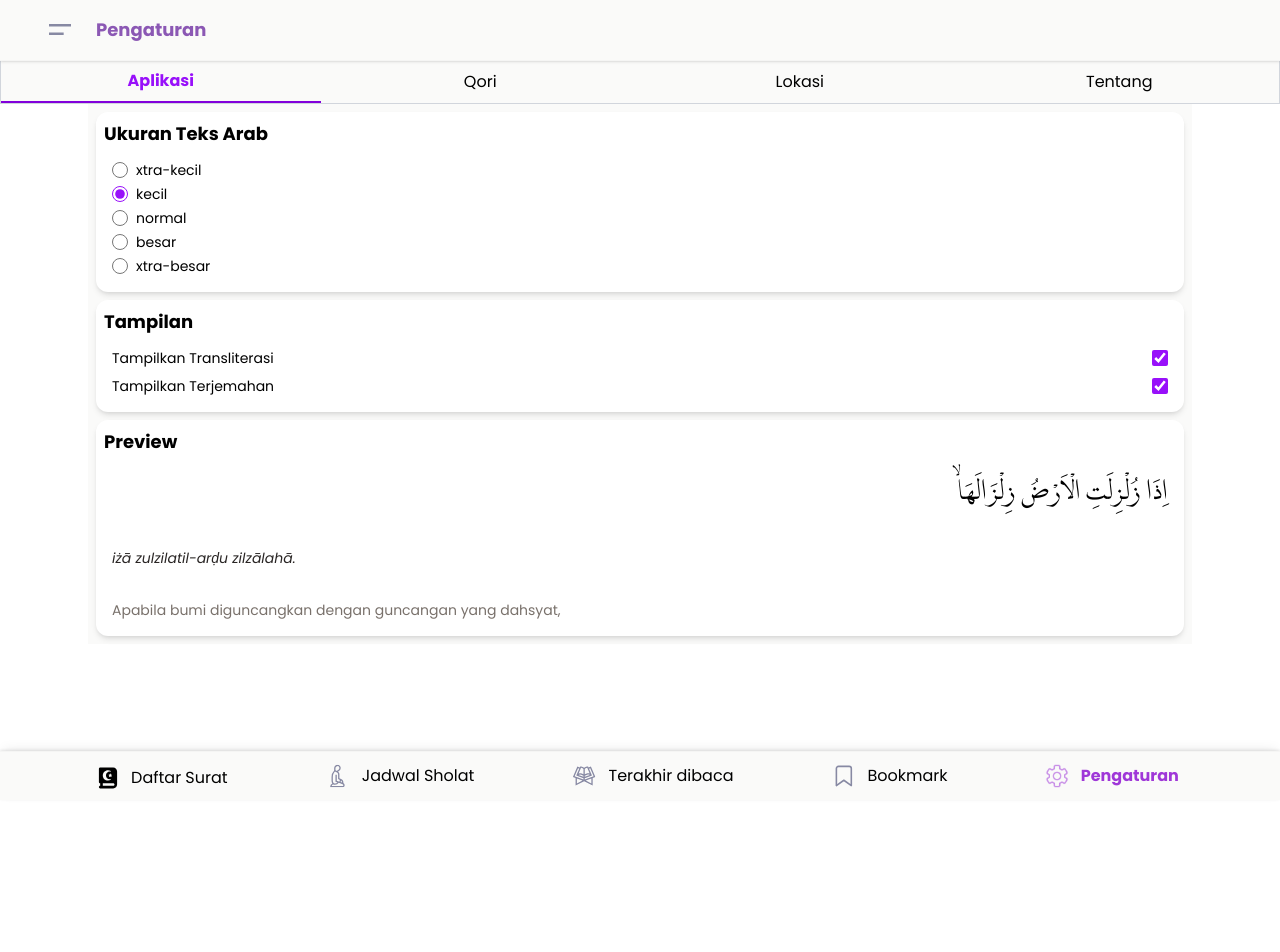
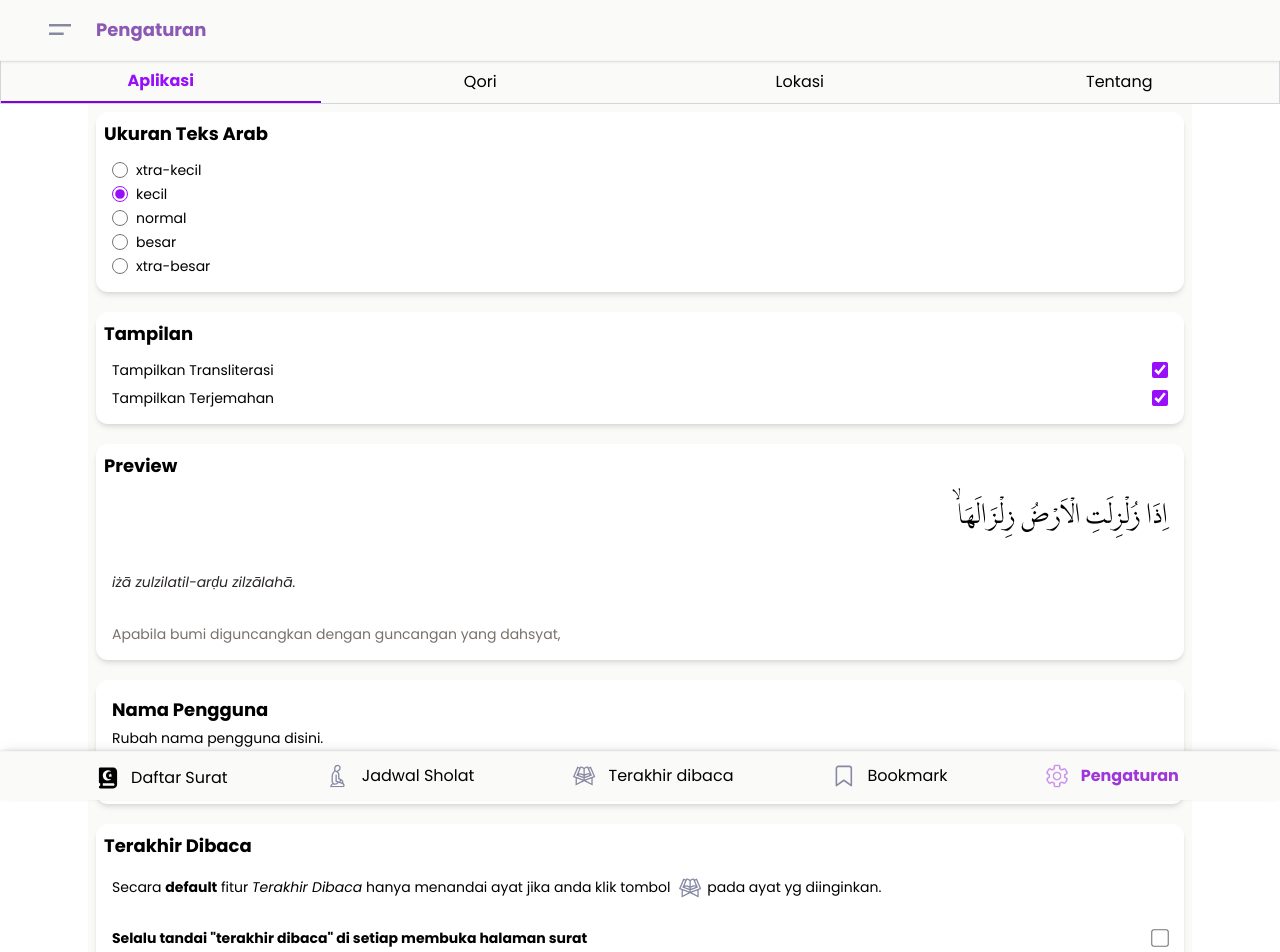
Before and after one commit to taufiq33/quran-frontend, a React (Vite) app: page /settings in a window 1280 px wide. Shown: the top 952 px of the page. Before the commit the page ends 800 px from the top, so only its background shows below. Built offline with nearby package versions, Linux system fonts and the light colour scheme; no server answers.

Commit message:
feat(settings): add username Setting and autoLasRead Feature

```diff
--- a/src/App.jsx
+++ b/src/App.jsx
@@ -76,6 +76,7 @@ function App() {
         },
         qori: "05",
         lokasi: "1425",
+        autoLastReadOnVisitedSurah: false,
       })
     );
   }
--- a/src/components/SettingTampilan.jsx
+++ b/src/components/SettingTampilan.jsx
@@ -1,6 +1,9 @@
-import { useContext } from "react";
+import { useContext, useRef } from "react";
 import { ARABIC_FONT_SIZE } from "../constant/ARABIC_FONT_SIZE";
 import Ayah from "./Ayah";
+import Notification from "./Modal/Notification";
+import QuranMenuIcon from "../assets/quran-menu-icon.svg";
+
 import { appContext } from "../context/app-context";
 
 const sampleAyah = {
@@ -18,10 +21,26 @@ const sampleAyah = {
 };
 
 export default function SettingTampilan() {
-  const { settings, handleSaveSettings } = useContext(appContext);
+  const { settings, handleSaveSettings, userNameApp, saveUsername, showModal } =
+    useContext(appContext);
+
+  const usernameRef = useRef();
+
+  function handleSaveUsername() {
+    const newUserName = usernameRef.current.value;
+    if (!newUserName) return;
+    saveUsername(newUserName);
+    showModal(
+      <Notification
+        title="Username tersimpan!"
+        message="Perubahan username berhasil disimpan."
+      />,
+      true
+    );
+  }
 
   return (
-    <div className="poppins-regular ">
+    <div className="poppins-regular flex flex-col gap-1 ">
       <div className="section-tampilan bg-white p-2 border-transparent shadow-md m-2 rounded-xl">
         <h2 className="text-lg font-bold mb-1">Ukuran Teks Arab</h2>
         <div className="section-body p-2 flex flex-col gap-1">
@@ -103,6 +122,65 @@ export default function SettingTampilan() {
           <Ayah {...settings.interfaceSetting} ayah={sampleAyah} />
         </div>
       </div>
+
+      <div className="section-tampilan bg-white p-4 border-transparent shadow-md m-2 rounded-xl">
+        <h2 className="text-lg font-bold mb-1">Nama Pengguna</h2>
+        <p className="text-sm mb-1">Rubah nama pengguna disini.</p>
+        <div className="section-body flex gap-2 text-sm">
+          <input
+            className="border-1 border-stone-600 rounded-md p-1 w-3/4 sm:w-2/5"
+            type="text"
+            placeholder="Nama Pengguna"
+            defaultValue={userNameApp}
+            ref={usernameRef}
+          />
+          <button
+            onClick={handleSaveUsername}
+            className="p-2 w-1/4 sm:w-auto bg-purple-700 text-white text-sm rounded-md shadow-md"
+          >
+            Simpan
+          </button>
+        </div>
+      </div>
+
+      <div className="section-tampilan bg-white p-2 border-transparent shadow-md m-2 rounded-xl">
+        <h2 className="text-lg font-bold mb-1">Terakhir Dibaca</h2>
+        <div className="section-body flex flex-col gap-2 p-2">
+          <div>
+            <p className="text-sm">
+              Secara <b>default</b> fitur <i>Terakhir Dibaca</i> hanya menandai
+              ayat jika anda klik tombol{" "}
+              <span className="inline">
+                <img className="inline scale-80" src={QuranMenuIcon} alt="" />
+              </span>
+              pada ayat yg diinginkan.
+            </p>
+          </div>
+          <div className="flex justify-between items-center font-bold mt-4 text-sm">
+            <label htmlFor="transliterasi">
+              Selalu tandai "terakhir dibaca" di setiap membuka halaman surat
+            </label>
+            <input
+              id="transliterasi"
+              type="checkbox"
+              className="cursor-pointer w-4 h-4 accent-purple-600 scale-110"
+              onChange={(e) =>
+                handleSaveSettings({
+                  ...settings,
+                  autoLastReadOnVisitedSurah: e.target.checked,
+                })
+              }
+              defaultChecked={settings.autoLastReadOnVisitedSurah}
+            />
+          </div>
+          <div className="rounded-md shadow-md p-1 pl-4 bg-stone-100 mt-4">
+            <p className="italic text-sm">
+              Jika diaktifkan, maka setiap kali anda membuka halaman surat
+              tertentu, sistem akan mencatatnya sebagai 'terakhir dibaca'
+            </p>
+          </div>
+        </div>
+      </div>
     </div>
   );
 }
--- a/src/context/app-context.js
+++ b/src/context/app-context.js
@@ -18,4 +18,6 @@ export const appContext = createContext({
   deleteCollectionAndSyncBookmark: () => {},
   settings: {},
   handleSaveSettings: () => {},
+  saveUsername: () => {},
+  userNameApp: "",
 });
--- a/src/pages/ListSurahPage.jsx
+++ b/src/pages/ListSurahPage.jsx
@@ -9,7 +9,6 @@ import SurahItem from "../components/SurahItem";
 
 import { getLastReadSurah, getUsername } from "../helper/local-storage-helper";
 import LoadingIndicator from "../components/LoadingIndicator";
-import { setUsername } from "../helper/local-storage-helper";
 import Header from "../components/Header";
 import Form from "../components/Modal/Form";
 import { scrollToTop } from "../utils/scrollUtils";
@@ -19,7 +18,8 @@ export default function ListSurahPage() {
   const [keyword, setKeyword] = useState("");
   const [debouncedKeyword, setDebouncedKeyword] = useState("");
   const searchBarRef = useRef();
-  const { listSurah, showModal } = useContext(appContext);
+  const { listSurah, showModal, userNameApp, saveUsername } =
+    useContext(appContext);
   const navigate = useNavigate();
 
   useTitle("Daftar Surat");
@@ -27,7 +27,7 @@ export default function ListSurahPage() {
   const lastRead = getLastReadSurah();
 
   useEffect(() => {
-    if (!getUsername()) {
+    if (!userNameApp) {
       showModal(
         <Form
           heading="Assalamualaikum"
@@ -35,7 +35,7 @@ export default function ListSurahPage() {
           inputObject={{
             placeholder: "nama panggilan kamu..",
             onSubmit: (name) => {
-              setUsername(name);
+              saveUsername(name);
             },
           }}
         />
--- a/src/pages/Surah.jsx
+++ b/src/pages/Surah.jsx
@@ -1,13 +1,24 @@
-import { Suspense } from "react";
+import { Suspense, useEffect, useContext } from "react";
 import { useLoaderData, Await, useParams } from "react-router-dom";
+
+import { appContext } from "../context/app-context";
 
 import { fetchSurah } from "../helper/data-fetcher-helper";
 import LoadingIndicator from "../components/LoadingIndicator";
 import SurahContent from "../components/SurahContent";
 
+import { saveLastReadSurah } from "../helper/local-storage-helper";
+
 export default function Surah() {
   const { data: surahData } = useLoaderData();
   const { number } = useParams();
+  const { settings } = useContext(appContext);
+
+  useEffect(() => {
+    if (settings.autoLastReadOnVisitedSurah) {
+      saveLastReadSurah(number, 1);
+    }
+  }, [number, settings.autoLastReadOnVisitedSurah]);
 
   return (
     <Suspense fallback={<LoadingIndicator />} key={number}>
--- a/src/provider/AppProvider.jsx
+++ b/src/provider/AppProvider.jsx
@@ -9,12 +9,15 @@ import {
   renameCollection,
   deleteCollection,
   saveSettings,
+  setUsername,
+  getUsername,
 } from "../helper/local-storage-helper";
 import { appContext } from "../context/app-context";
 import ModalDialog from "../components/Modal/ModalDialog";
 
 export default function AppContextProvider({ children }) {
   const [listSurah, setListSurah] = useState([]);
+  const [userNameApp, setUserNameApp] = useState(getUsername() || "");
   const [activeAyah, setActiveAyah] = useState({
     ayahNumber: null,
     surahNumber: null,
@@ -152,6 +155,11 @@ export default function AppContextProvider({ children }) {
     saveSettings(newSettings);
   }
 
+  function saveUsername(username) {
+    setUserNameApp(username);
+    setUsername(username);
+  }
+
   const contextValue = {
     listSurah,
     bookmark,
@@ -170,6 +178,8 @@ export default function AppContextProvider({ children }) {
     deleteCollectionAndSyncBookmark,
     settings,
     handleSaveSettings,
+    saveUsername,
+    userNameApp,
   };
 
   return (
```
